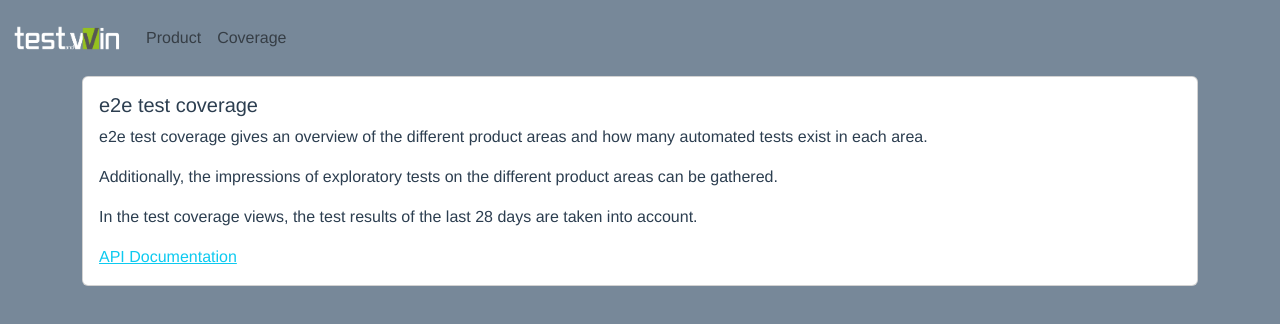
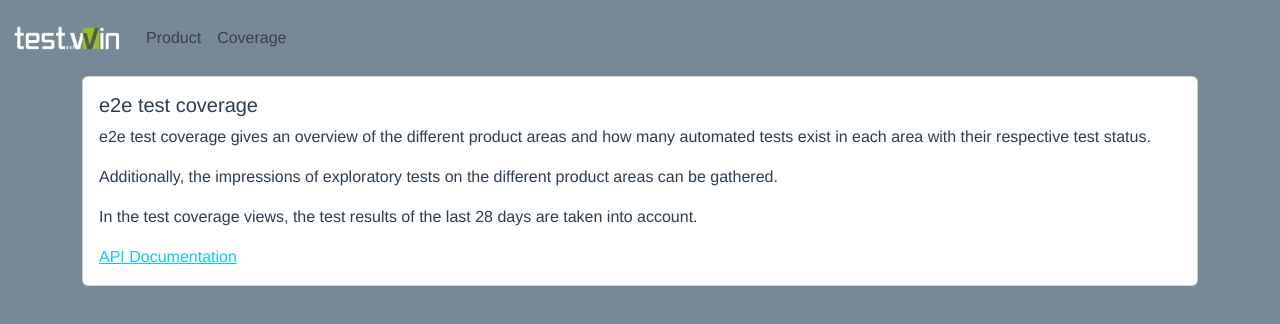
Before and after one commit to TestAndWin/e2e-test-coverage, a Vue app in the folder ui/: page / in a window 1280 px wide. Shown: the top 324 px of the page. Built offline with nearby package versions, Linux system fonts and the light colour scheme.

Commit message:
Update doc

```diff
--- a/ui/src/views/HomeView.vue
+++ b/ui/src/views/HomeView.vue
@@ -3,7 +3,7 @@
     <div class="card">
       <div class="card-body">
         <h5 class="card-title">e2e test coverage</h5>
-        <p class="card-text">e2e test coverage gives an overview of the different product areas and how many automated tests exist in each area.</p>
+        <p class="card-text">e2e test coverage gives an overview of the different product areas and how many automated tests exist in each area with their respective test status.</p>
         <p>Additionally, the impressions of exploratory tests on the different product areas can be gathered.</p>
         <p>In the test coverage views, the test results of the last 28 days are taken into account.</p>
         <p class="card-text"><a href="/docs/index.html" class="link-info">API Documentation</a></p>
```
Also changed, not shown: 1 other file (tests, documents, lock files or other folders).
